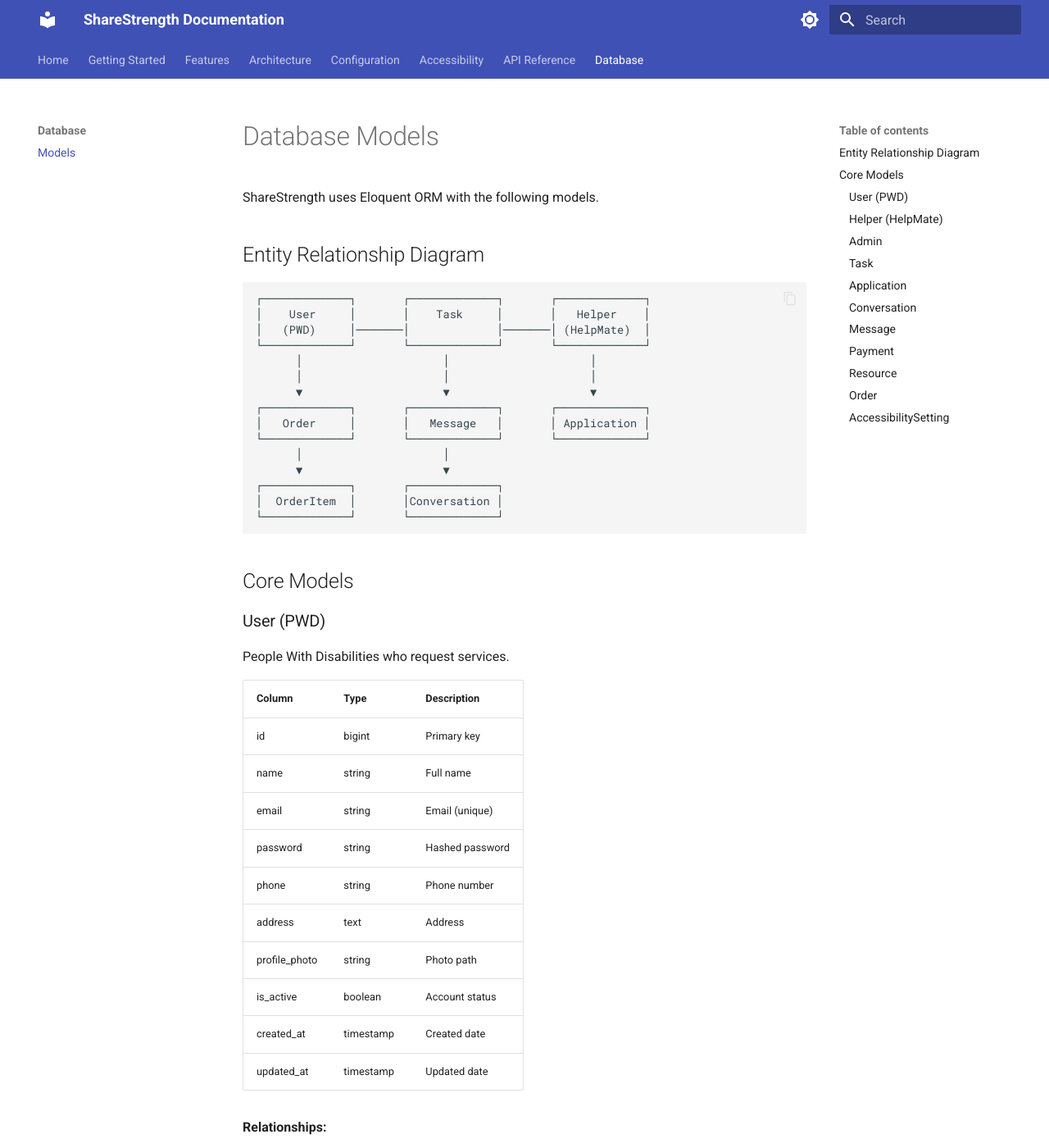
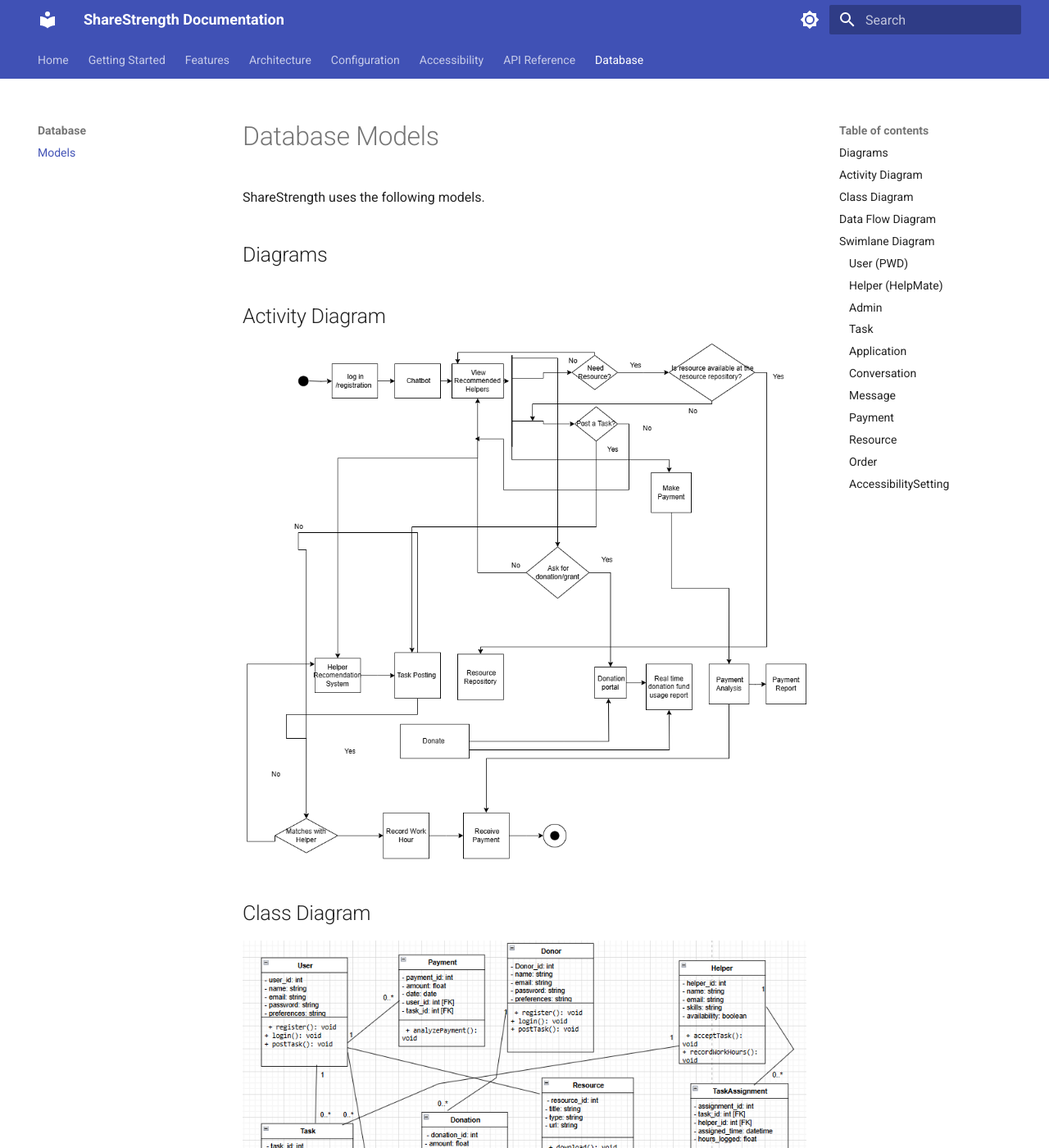
Before and after one commit to meteorboyF/Sharestrength_Docs, an MkDocs documentation site: the page built from docs/database/models.md, in a window 1280 px wide and 1400 px high. Shown: the whole window at 82% size. Built offline with MkDocs 1.6.1 and Material for MkDocs 9.7.7, drawn with Linux system fonts in a browser that asks for light colours; some of the changed text lies outside the part shown.

Commit message:
Added Objectives, motivations and also a few diagrams

````diff
--- a/docs/database/models.md
+++ b/docs/database/models.md
@@ -1,29 +1,21 @@
 # Database Models
 
-ShareStrength uses Eloquent ORM with the following models.
+ShareStrength uses the following models.
 
-## Entity Relationship Diagram
 
-```
-┌─────────────┐       ┌─────────────┐       ┌─────────────┐
-│    User     │       │    Task     │       │   Helper    │
-│   (PWD)     │───────│             │───────│ (HelpMate)  │
-└─────────────┘       └─────────────┘       └─────────────┘
-      │                     │                     │
-      │                     │                     │
-      ▼                     ▼                     ▼
-┌─────────────┐       ┌─────────────┐       ┌─────────────┐
-│   Order     │       │   Message   │       │ Application │
-└─────────────┘       └─────────────┘       └─────────────┘
-      │                     │
-      ▼                     ▼
-┌─────────────┐       ┌─────────────┐
-│  OrderItem  │       │Conversation │
-└─────────────┘       └─────────────┘
-```
+## Diagrams
 
-## Core Models
+## Activity Diagram
+[![Activity Diagram](../Diagrams/Activity.png)](../Diagrams/Activity.png)
 
+## Class Diagram
+[![Class Diagram](../Diagrams/Class.png)](../Diagrams/Class.png)
+
+## Data Flow Diagram
+[![DFD](../Diagrams/DFD.png)](../Diagrams/DFD.png)
+
+## Swimlane Diagram
+[![Swimlane Diagram](../Diagrams/Swimlane.png)](../Diagrams/Swimlane.png)
 ### User (PWD)
 
 People With Disabilities who request services.
````
Also changed, not shown: docs/index.md (+20 -0 lines), docs/database/Diagrams/Activity.png (added), docs/database/Diagrams/Class.png (added), docs/database/Diagrams/DFD.png (added), docs/database/Diagrams/Swimlane.png (added).
